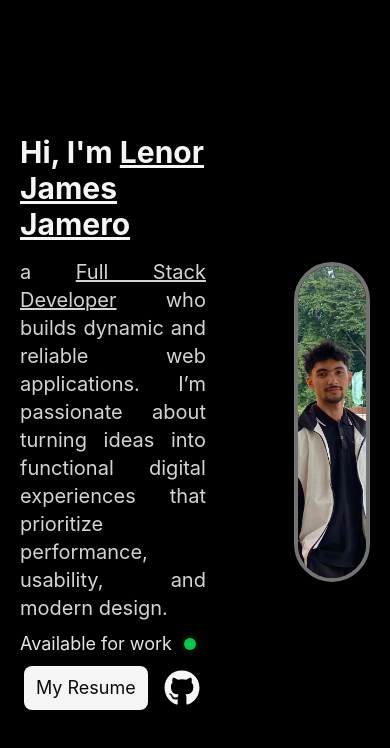
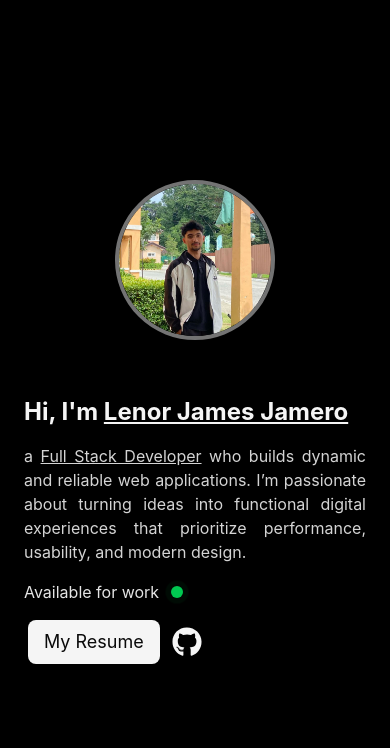
Before and after one commit to RenoaJamezu/JameroLenor, a React (Vite) app: page / in a window 390 px wide. Shown: the top 748 px of the page. Built offline with nearby package versions, Linux system fonts and the light colour scheme.

Commit message:
refactor: update layout and styling in Hero component for improved responsiveness

```diff
--- a/src/App.tsx
+++ b/src/App.tsx
@@ -9,7 +9,7 @@ function App() {
 
   return (
     <>
-      <main className="min-h-screen w-full flex justify-center bg-black">
+      <main className="min-h-screen w-full flex justify-center items-center bg-black">
         <Hero />
         {/*<About />
         <Stack />
--- a/src/components/sections/Hero.tsx
+++ b/src/components/sections/Hero.tsx
@@ -3,40 +3,43 @@ import { FaGithub } from "react-icons/fa";
 
 export default function Hero() {
   return (
-    <section className="flex flex-row items-center gap-12 py-12">
+    <section className="w-full max-w-6xl mx-auto px-4 py-12 flex flex-col-reverse md:flex-row items-center gap-8 md:gap-12">
       {/* Left */}
-      <div className="w-2/3 flex flex-col justify-center text-left px-5">
-        <h1 className="text-3xl md:text-4xl font-bold text-neutral-100">Hi, I'm <a className="underline decoration-neutral-100">Lenor James Jamero</a></h1>
-        <p className="mt-4 text-xl text-neutral-300 max-w-2xl text-justify">
-          a <a className="underline decoration-neutral-300">Full Stack Developer</a> who builds dynamic and reliable web applications. I’m passionate about turning ideas into functional digital experiences that prioritize performance, usability, and modern design.
+      <div className="w-full md:w-2/3 flex flex-col justify-center text-center md:text-left px-2 md:px-5">
+        <h1 className="text-2xl text-justify sm:text-3xl md:text-4xl lg:text-5xl font-bold text-neutral-100">
+          Hi, I'm <span className="underline decoration-neutral-100">Lenor James Jamero</span>
+        </h1>
+
+        <p className="mt-4 text-base text-justify sm:text-lg md:text-xl text-neutral-300 max-w-2xl mx-auto md:mx-0">
+          a <span className="underline decoration-neutral-300">Full Stack Developer</span> who builds dynamic and reliable web applications. I’m passionate about turning ideas into functional digital experiences that prioritize performance, usability, and modern design.
         </p>
-        <div className="flex mt-2 gap-3 items-center">
-          <p className="text-lg text-neutral-200">
-            Available for work
-          </p>
-          <div className="relative h-3 w-3">
-            <div className="absolute h-full w-full animate-ping rounded-full bg-green-500 opacity-75"></div>
-            <div className="h-3 w-3 bg-green-500 rounded-full"></div>
+
+        <div className="flex mt-4 gap-3 items-center text-justify md:justify-start">
+          <p className="text-base sm:text-lg text-neutral-200">Available for work</p>
+
+          <div className="relative flex items-center">
+            <span className="absolute inline-flex rounded-full bg-green-500 opacity-75 animate-ping h-3 w-3 sm:h-4 sm:w-4"></span>
+            <span className="relative inline-flex rounded-full bg-green-500 h-3 w-3 sm:h-4 sm:w-4"></span>
           </div>
         </div>
-        <div className="flex mt-2 gap-4 px-1">
-          <button className="text-lg text-neutral-950 bg-neutral-100 px-3 py-2 rounded-lg hover:bg-neutral-300">
+
+        <div className="flex sm:flex-row mt-4 gap-3 px-1 items-center md:items-start">
+          <button className="w-auto text-lg text-neutral-950 bg-neutral-100 px-4 py-2 rounded-lg hover:bg-neutral-300 transition">
             My Resume
           </button>
-          <button>
-            <a href="https://github.com/RenoaJamezu">
-              <FaGithub className="text-neutral-100 text-4xl hover:text-neutral-300" />
-            </a>
-          </button>
+
+          <a href="https://github.com/RenoaJamezu" className="text-neutral-100 hover:text-neutral-300">
+            <FaGithub className="text-3xl sm:text-4xl" />
+          </a>
         </div>
       </div>
 
       {/* Right */}
-      <div className="w-1/3 flex justify-end items-center px-5">
+      <div className="w-auto md:w-1/3 flex justify-center md:justify-end items-center px-5 mb-6 md:mb-0">
         <img
           src={HeroNor}
           alt="Portrait"
-          className="w-80 h-80 rounded-full object-cover shadow-lg border-4 border-neutral-500"
+          className="w-40 h-40 sm:w-56 sm:h-56 md:w-80 md:h-80 rounded-full object-cover shadow-lg border-4 border-neutral-500 transition-transform transform"
         />
       </div>
     </section>
```
